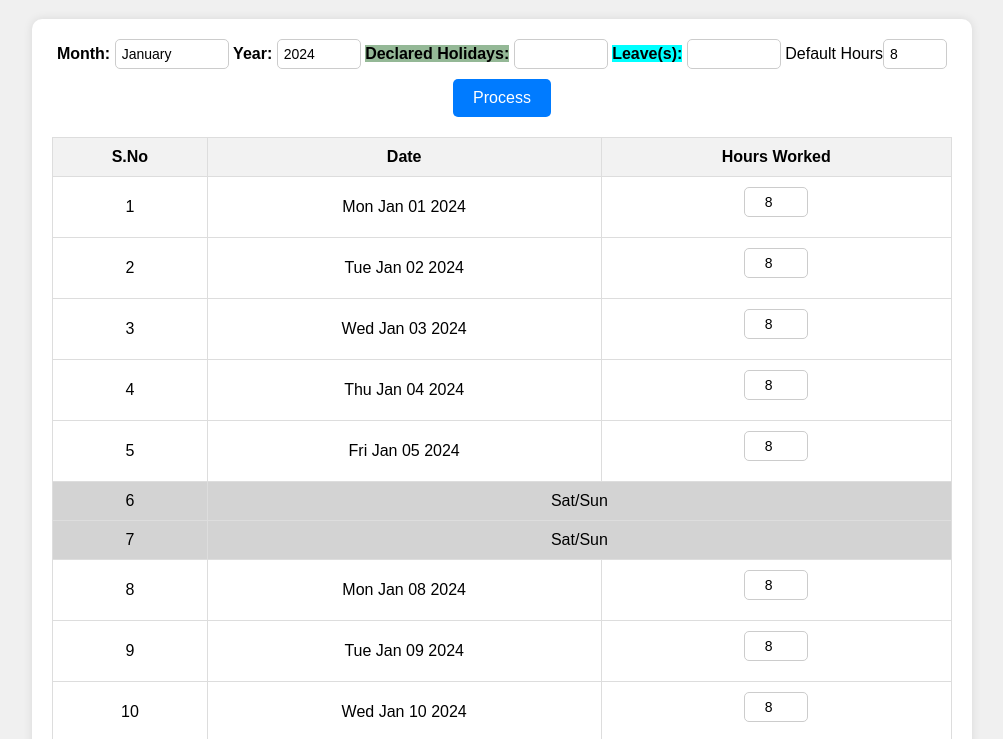
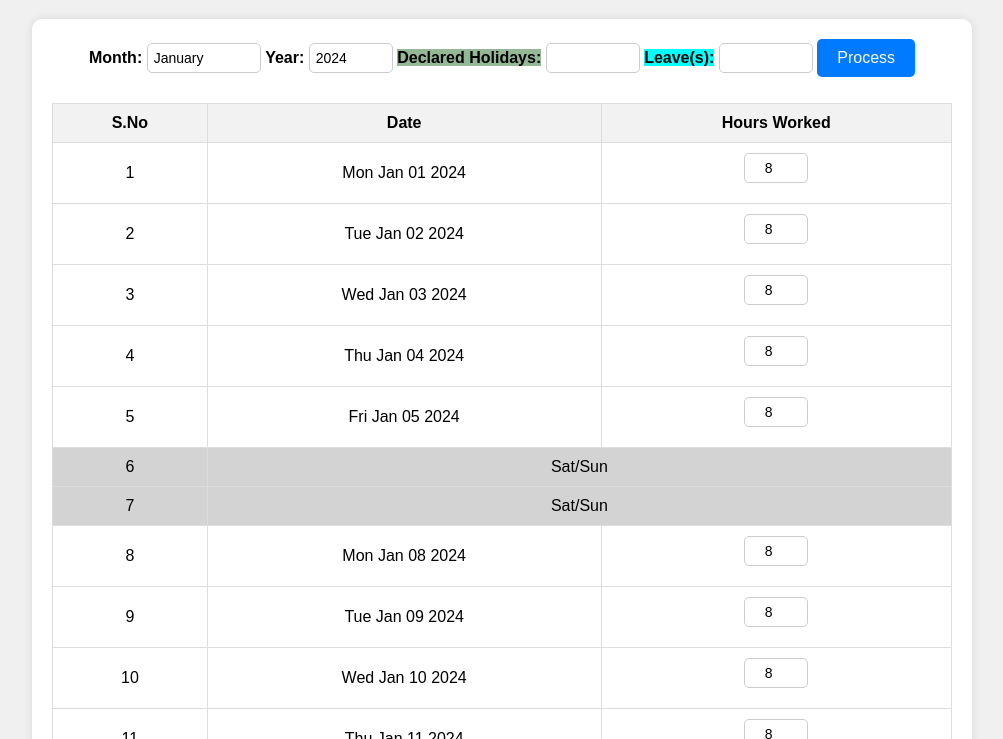
Before and after one commit to ansarahamed/monthlytimesheet, a plain HTML site: page index.html in a window 1280 px wide. Shown: the part 61-800 px from the top of the page, without its empty margins (96-1099 px from the left). Drawn offline with Linux system fonts and the light colour scheme.

Commit message:
Update index.html

```diff
--- a/index.html
+++ b/index.html
@@ -105,7 +105,7 @@
         <input type="text" id="holidays">
         <label for="leaves" style="background-color: cyan">Leave(s):</label>
         <input type="text" id="leaves">
-        Default Hours<input type="text" id="defaultHours" value="8">
+        <span style="display:none">Default Hours<input type="text" id="defaultHours" value="8"></span>
         <button onclick="generateTimesheet()">Process</button>
     </div>
 
@@ -243,11 +243,20 @@ function generateTimesheet() {
     const urlParams = new URLSearchParams(window.location.search);
     const leavesParam = urlParams.get('leaves');
     const holidaysParam = urlParams.get('holidays');
+    const monthParam = urlParams.get("month");
+    const yearParam = urlParams.get("year");
+
     if (leavesParam) {
         document.getElementById('leaves').value = leavesParam;
     }
     if (holidaysParam) {
         document.getElementById('holidays').value = holidaysParam;
+    }
+    if(monthParam){
+        document.getElementById('month').value = monthParam;
+    }
+    if(yearParam){
+        document.getElementById('year').value = yearParam;
     }
 
     // Generate timesheet initially
```
